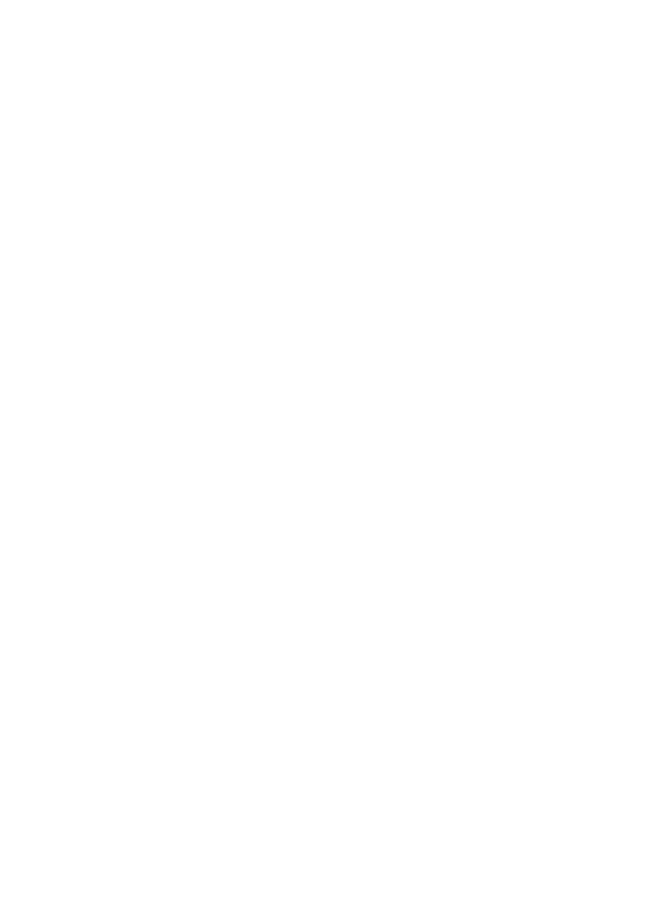
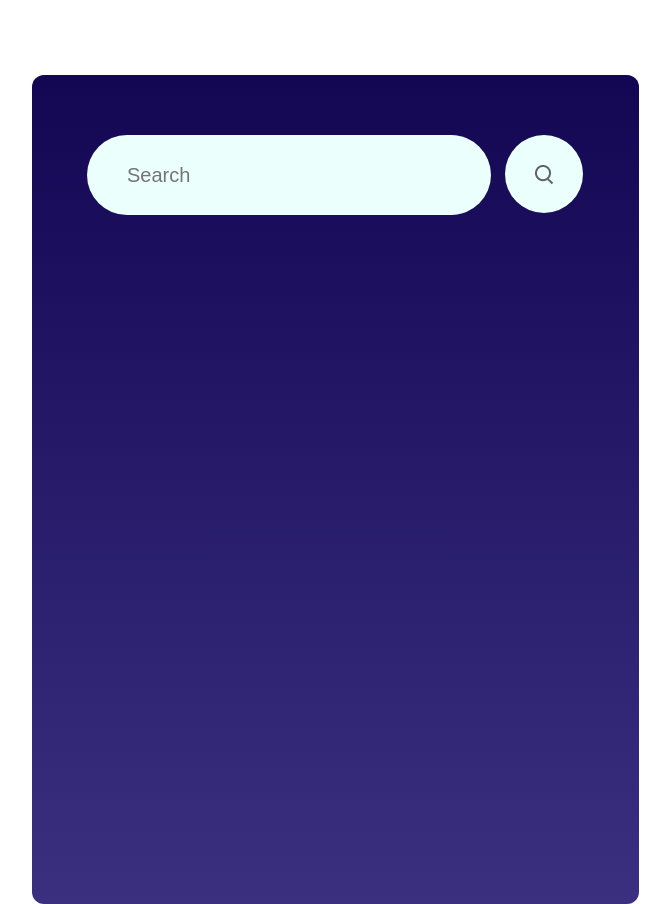
Before and after one commit to Sergey-Sverdlov/WeatherApp, a React (Create React App) app in the folder weather-app/: page / in a window 1280 px wide. Shown: the whole page, without its empty margins (305-975 px from the left). Before the commit the page ends 800 px from the top, so only its background shows below. Built offline with nearby package versions, Linux system fonts and the light colour scheme.

Commit message:
add top-bar

```diff
--- a/weather-app/src/Components/WeatherApp/WeatherApp.css
+++ b/weather-app/src/Components/WeatherApp/WeatherApp.css
@@ -0,0 +1,40 @@
+.container {
+    width: 607px;
+    height: 829px;
+    margin: auto;
+    margin-top: 75px;
+    border-radius: 12px;
+    background-image: linear-gradient(180deg, #130754 0%, #3b2f80 100%);
+}
+
+.top-bar {
+    display: flex;
+    justify-content: center;
+    gap: 14px;
+    padding-top: 60px;
+}
+
+.top-bar input {
+    display: flex;
+    width: 362px;
+    height: 78px;
+    background: #ebfffc;
+    border: none;
+    outline: none;
+    border-radius: 40px;
+    padding-left: 40px;
+    color: #626262;
+    font-size: 20px;
+    font-weight: 400;
+}
+
+.search-icon {
+    display: flex;
+    justify-content: center;
+    align-items: center;
+    width: 78px;
+    height: 78px;
+    background: #ebfffc;
+    border-radius: 40px;
+    cursor: pointer;
+}
--- a/weather-app/src/Components/WeatherApp/WeatherApp.jsx
+++ b/weather-app/src/Components/WeatherApp/WeatherApp.jsx
@@ -1,10 +1,24 @@
 import React from 'react';
 import "./WeatherApp.css"
 
+import search_icon from "../../Assets/search.png"
+import clear_icon from "../../Assets/clear.png"
+import cloud_icon from "../../Assets/cloud.png"
+import drizzle_icon from "../../Assets/drizzle.png"
+import humidity_icon from "../../Assets/humidity.png"
+import wind_icon from "../../Assets/wind.png"
+import snow_icon from "../../Assets/snow.png"
+import rain_icon from "../../Assets/rain.png"
+
 const WeatherApp = () => {
     return (
-        <div>
-
+        <div className='container'>
+            <div className="top-bar">
+                <input type="text" className="cityInput" placeholder="Search"/>
+                <div className="search-icon">
+                    <img src={search_icon} alt="" />
+                </div>
+            </div>
         </div>
     );
 };
```
Also changed, not shown: weather-app/src/App.js (+6 -5 lines).
